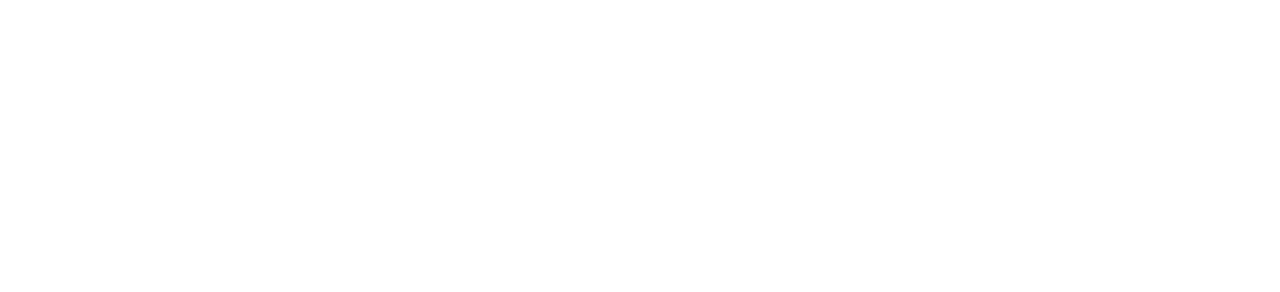
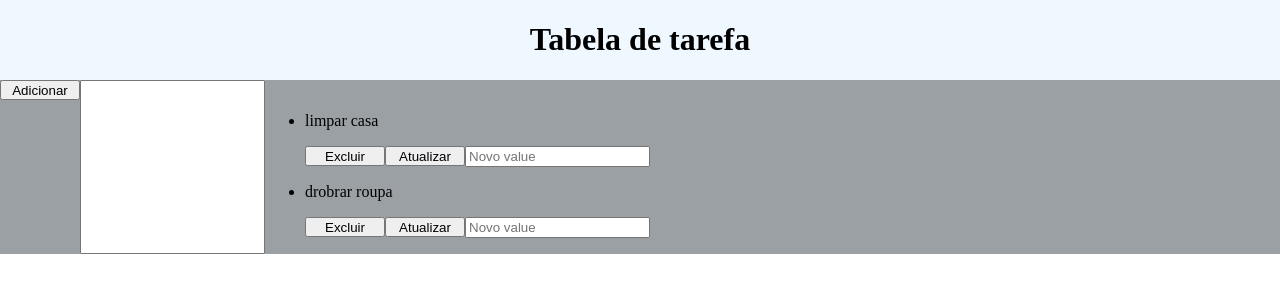
Before and after one commit to EltonMarcelino/crud-completo, a plain HTML site: page index.html in a window 1280 px wide. Drawn offline with Linux system fonts and the light colour scheme.

Commit message:
criando crud

```diff
--- /dev/null
+++ b/database.js
@@ -0,0 +1,10 @@
+export const tarefas = [
+    {"id":1,
+    "tarefa":"limpar casa"
+
+    },
+    {"id":2,
+    "tarefa":"drobrar roupa"
+
+    }
+]
--- a/index.html
+++ b/index.html
@@ -1,21 +1,24 @@
 <!DOCTYPE html>
 <html lang="en">
-<head>
-    <meta charset="UTF-8">
-    <meta http-equiv="X-UA-Compatible" content="IE=edge">
-    <meta name="viewport" content="width=device-width, initial-scale=1.0">
+  <head>
+    <meta charset="UTF-8" />
+    <meta http-equiv="X-UA-Compatible" content="IE=edge" />
+    <meta name="viewport" content="width=device-width, initial-scale=1.0" />
+
+    <link rel="stylesheet" href="./style.css" />
     <title>Document</title>
-</head>
-<body>
+  </head>
+  <body>
     <header>
-
+      <h1>Tabela de tarefa</h1>
     </header>
     <main>
+    <button id="add">Adicionar</button>
+      <input id="input" type="text" />
+      <ul id="lista"></ul>
 
     </main>
-    <footer>
-
-    </footer>
-
-</body>
+    <footer></footer>
+    <script type="module" src="./index.js"></script>
+  </body>
 </html>
--- a/index.js
+++ b/index.js
@@ -1,27 +1,112 @@
-let main = document.getElementsByTagName("main")
-let listViw = document.createElement("ul")
+import { tarefas } from "./database.js";
 
-let task = document.createElement("li")
+function cardTarefa(element) {
+  const deleted = document.createElement("button");
+  const atualizar = document.createElement("button");
+  const li = document.createElement("li");
+  const p = document.createElement("p");
+  const inputAtualizar = document.createElement("input");
 
-let input = document.createElement("input")
+  deleted.innerText = "Excluir";
+  deleted.dataset.id = element.id;
+  deleted.classList.add("delete__button");
 
-let send = document.createElement("submit")
+  atualizar.innerText = "Atualizar";
+  atualizar.dataset.id = element.id;
+  atualizar.classList.add("atualizar__button");
 
-let  deleted = document.createElement("submit")
+  inputAtualizar.placeholder = "Novo value";
+  inputAtualizar.dataset.id = element.id;
+  inputAtualizar.classList.add("input_atualizar");
+
+  p.innerText = element.tarefa;
+  p.classList.add('paragrafo')
+  li.classList.add("list__tarefas");
+
+  li.appendChild(p);
+  li.appendChild(deleted);
+  li.appendChild(atualizar);
+  li.appendChild(inputAtualizar);
+  return li;
+}
+
+function renderizar(array) {
+  const lista = document.querySelector("#lista");
+  lista.innerHTML = "";
+  array.forEach((element) => {
+    const tarefa = cardTarefa(element);
+    lista.appendChild(tarefa);
+  });
+  deleteTarefa(array);
+  atualizarTarefa(array);
+}
+renderizar(tarefas);
+
+function deleteTarefa(array) {
+  const deletar = document.querySelectorAll(".delete__button");
+
+  deletar.forEach((button) => {
+    button.addEventListener("click", (event) => {
+      const id = event.target.dataset.id;
+      const findTarefa = array.findIndex((tarefa) => tarefa.id === Number(id));
+      const removeItem = array.splice(findTarefa, 1);
+      renderizar(array);
+    });
+  });
+}
+
+function addTarefa(array) {
+  const input = document.querySelector("#input");
+  const buttonAdd = document.querySelector("#add");
+  input.classList.add("add__input");
+  input.name = "tarefa";
+  let newarray = {};
+  let count = 0;
+  buttonAdd.addEventListener("click", (event) => {
+    event.preventDefault();
+
+    newarray.id = array.length + 1;
+    newarray.tarefa = input.value;
+    if ((input.value = "")) {
+      count++;
+    }
+    if (count !== 0) {
+      count = 0;
+      return alert("preencha o campo");
+    }
+    array.push(newarray);
+    newarray = {};
+    renderizar(array);
+  });
+}
+addTarefa(tarefas);
+
+function atualizarTarefa(array) {
+  const input = document.querySelectorAll(".input_atualizar");
+  const atualizar = document.querySelectorAll(".atualizar__button");
+  const p = document.querySelectorAll('.paragrafo');
+
+  const atualizarLista = {};
+  let count = 0;
+  atualizar.forEach(button => {
+    button.addEventListener("click", (event) => {
+    event.preventDefault();
+    const id = event.target.dataset.id;
+    alert(id)
+    atualizarLista.id = array.id;
+    atualizarLista.tarefa = input.value;
+    const findTarefa = array.findIndex((tarefa) => tarefa.id === Number(id));
+    if ((input.value = "")) {
+      count++;
+    }
+    if (count !== 0) {
+      count = 0;
+      return alert("preencha o campo");
+    }
+    array.slice(findTarefa);
+    renderizar(array);
+  });
+  })
 
 
-function readList(){
-
 }
-
-function createList(){
-
-}
-
-function updateList(){
-
-}
-
-function delet(){
-
-}
--- a/style.css
+++ b/style.css
@@ -0,0 +1,30 @@
+body{
+    padding: 0;
+    margin: 0;
+    box-sizing: border-box;
+
+}
+
+header{
+    background-color: aliceblue;
+    display: flex;
+    justify-content: center;
+}
+
+
+main{
+    background-color: rgb(155, 160, 164);
+    display: flex;
+
+
+}
+
+button{
+    width: 80px;
+    height: 20px;
+
+}
+
+footer{
+    background-color: rgb(93, 96, 97);
+}
```
